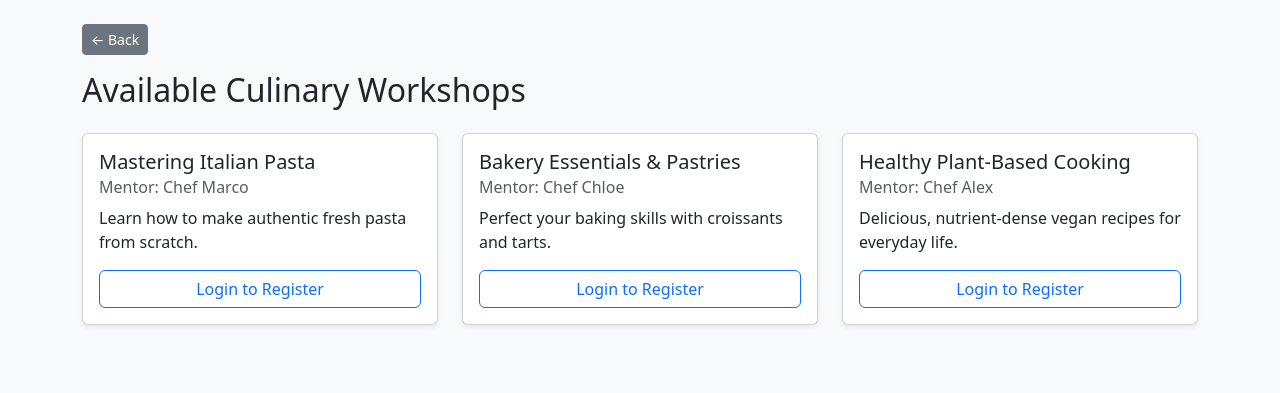
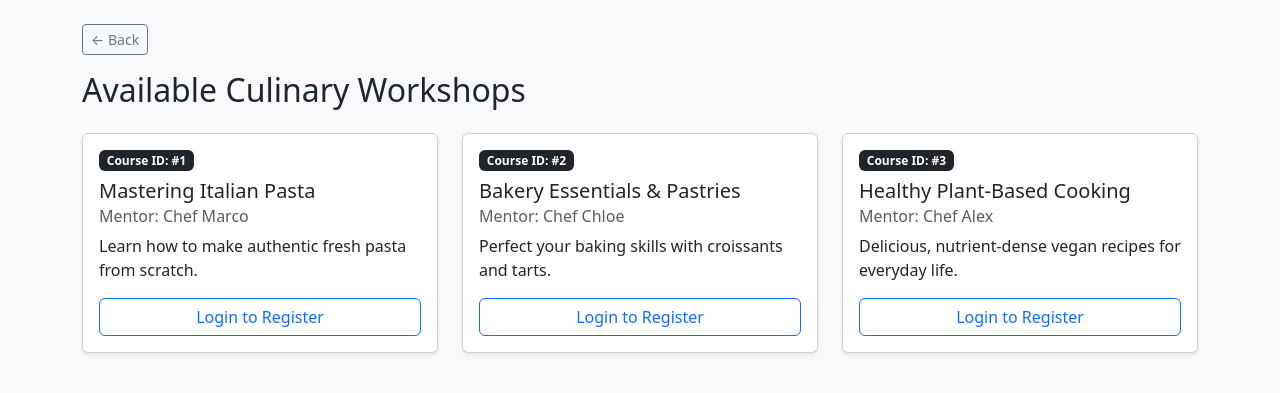
Before and after one commit to subhalakshmisubhi/Coco-s-Recipes, a Flask app: page /courses in a window 1280 px wide. Shown: the part 56-449 px from the top of the page. Run offline with Flask 3, Linux system fonts and the light colour scheme; data comes from the database, SQL or seed files in the repository.

Commit message:
Change Back button style to outline variant

```diff
--- a/templates/courses.html
+++ b/templates/courses.html
@@ -14,7 +14,7 @@
 
     <div class="container">
         <div class="mb-3">
-            <a href="javascript:history.back()" class="btn btn-secondary btn-sm">&larr; Back</a>
+            <a href="javascript:history.back()" class="btn btn-outline-secondary btn-sm">&larr; Back</a>
         </div>
         <h2 class="mb-4">Available Culinary Workshops</h2>
         <div class="row">
@@ -22,6 +22,9 @@
             <div class="col-md-4 mb-4">
                 <div class="card shadow-sm h-100">
                     <div class="card-body d-flex flex-column">
+                        <div class="d-flex justify-content-between align-items-center mb-2">
+                            <span class="badge bg-dark">Course ID: #{{ course.id }}</span>
+                        </div>
                         <h5 class="card-title">{{ course.title }}</h5>
                         <h6 class="card-subtitle mb-2 text-muted">Mentor: {{ course.mentor }}</h6>
                         <p class="card-text flex-grow-1">{{ course.description }}</p>
```
